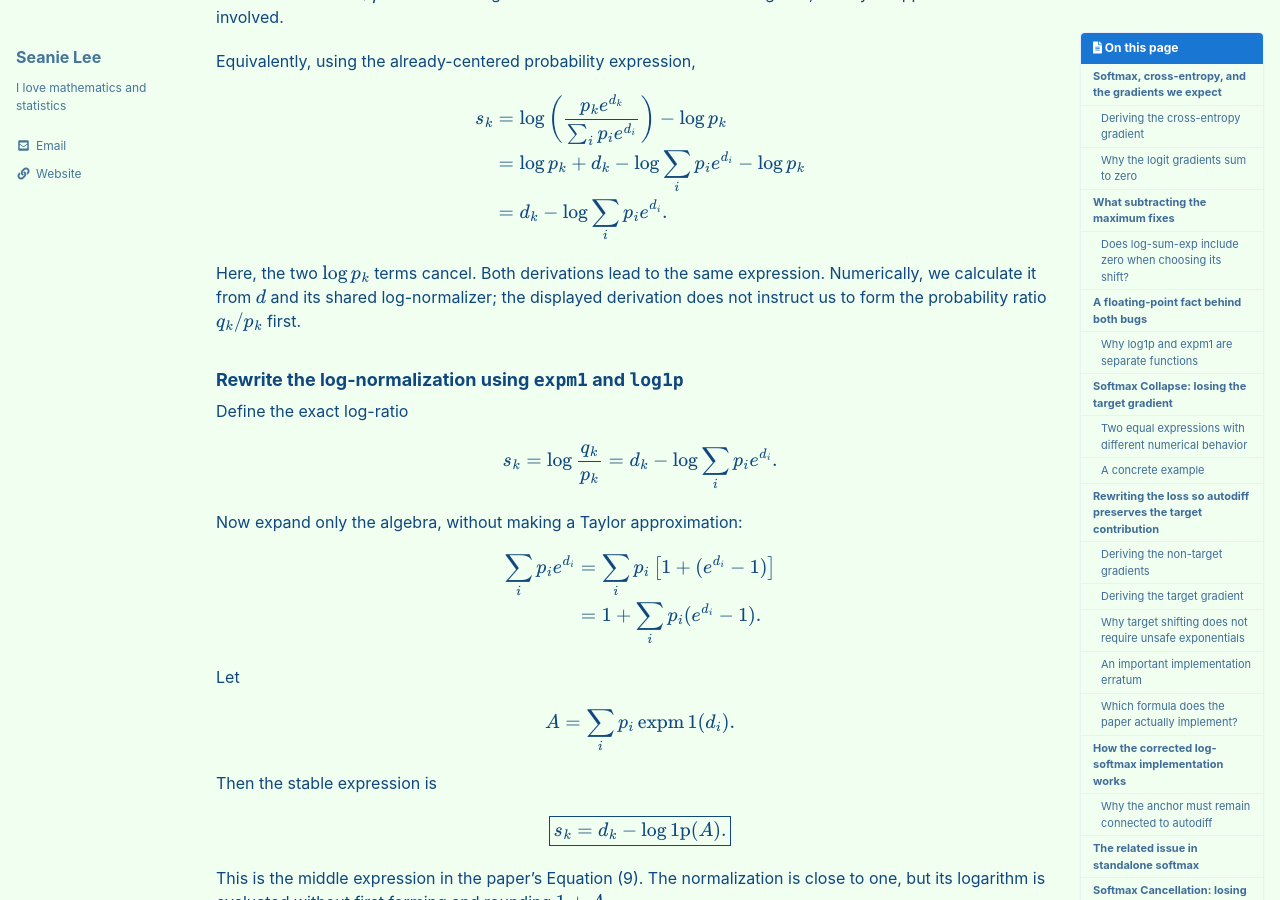
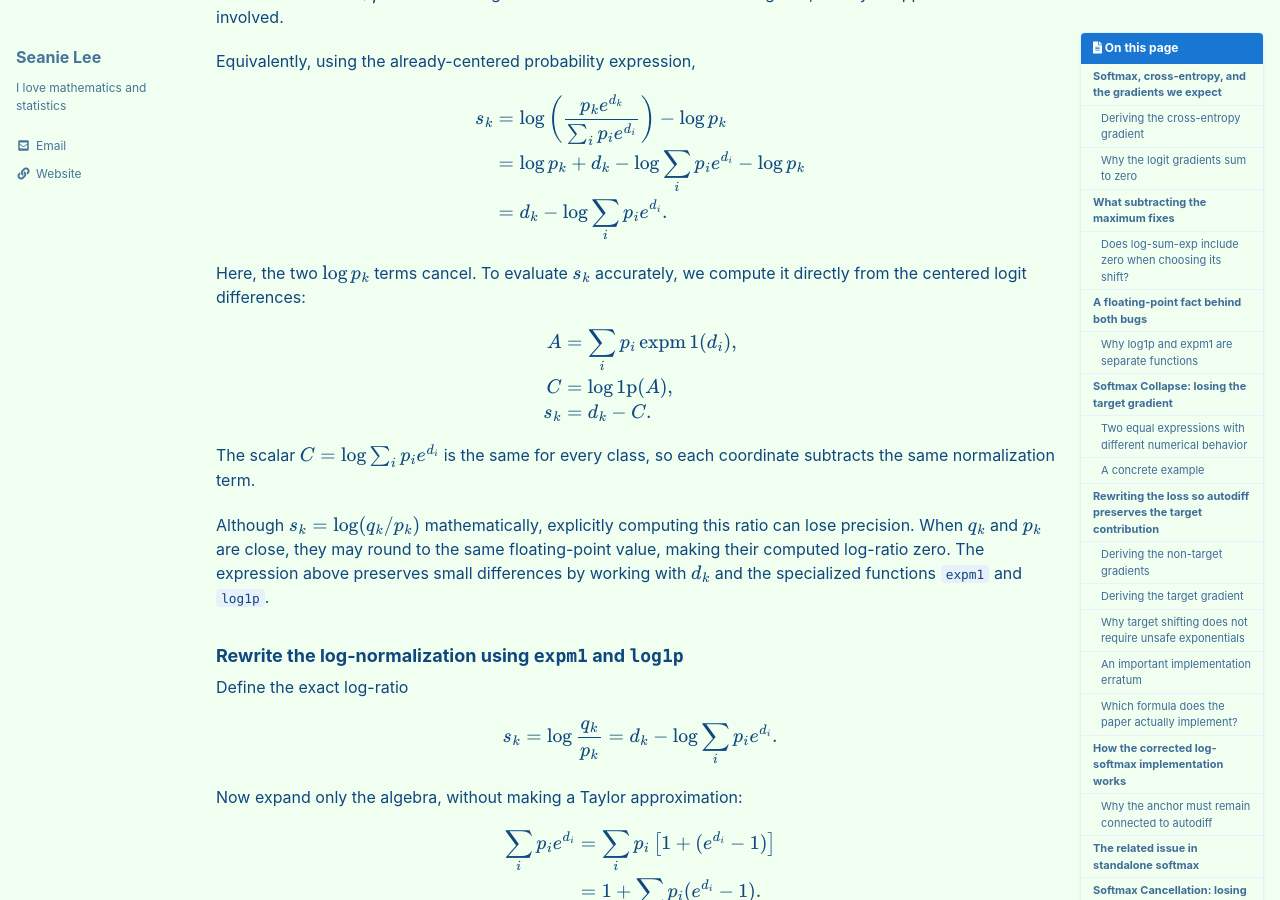
Before and after one commit to seanie12/blog, a Jekyll site: the page built from _posts/2026-10-30-softmax-CE.md, in a window 1280 px wide and 900 px high, scrolled down 14928 px. Built offline with Jekyll 4.4.1, drawn with Linux system fonts in a browser that asks for light colours; cached includes are drawn as plain includes; formulas are drawn with MathJax 3; some of the changed text lies outside the part shown.

Commit message:
Improve numerical stability in softmax derivation
Rewrite the log-normalization using `expm1` and `log1p` for improved numerical stability.

```diff
--- a/_posts/2026-10-30-softmax-CE.md
+++ b/_posts/2026-10-30-softmax-CE.md
@@ -707,8 +707,19 @@ s_k
 \end{aligned}
 $$
 
-Here, the two $\log p_k$ terms cancel. Both derivations lead to the same expression. Numerically, we calculate it from $d$ and its shared log-normalizer; the displayed derivation does not instruct us to form the probability ratio $q_k/p_k$ first.
+Here, the two $\log p_k$ terms cancel. To evaluate $s_k$ accurately, we compute it directly from the centered logit differences:
 
+$$
+\begin{aligned}
+A &= \sum_i p_i\operatorname{expm1}(d_i),\\
+C &= \operatorname{log1p}(A),\\
+s_k &= d_k-C.
+\end{aligned}
+$$
+
+The scalar $C=\log\sum_i p_i e^{d_i}$ is the same for every class, so each coordinate subtracts the same normalization term.
+
+Although $s_k=\log(q_k/p_k)$ mathematically, explicitly computing this ratio can lose precision. When $q_k$ and $p_k$ are close, they may round to the same floating-point value, making their computed log-ratio zero. The expression above preserves small differences by working with $d_k$ and the specialized functions `expm1` and `log1p`.
 ### Rewrite the log-normalization using `expm1` and `log1p`
 
 Define the exact log-ratio
```
